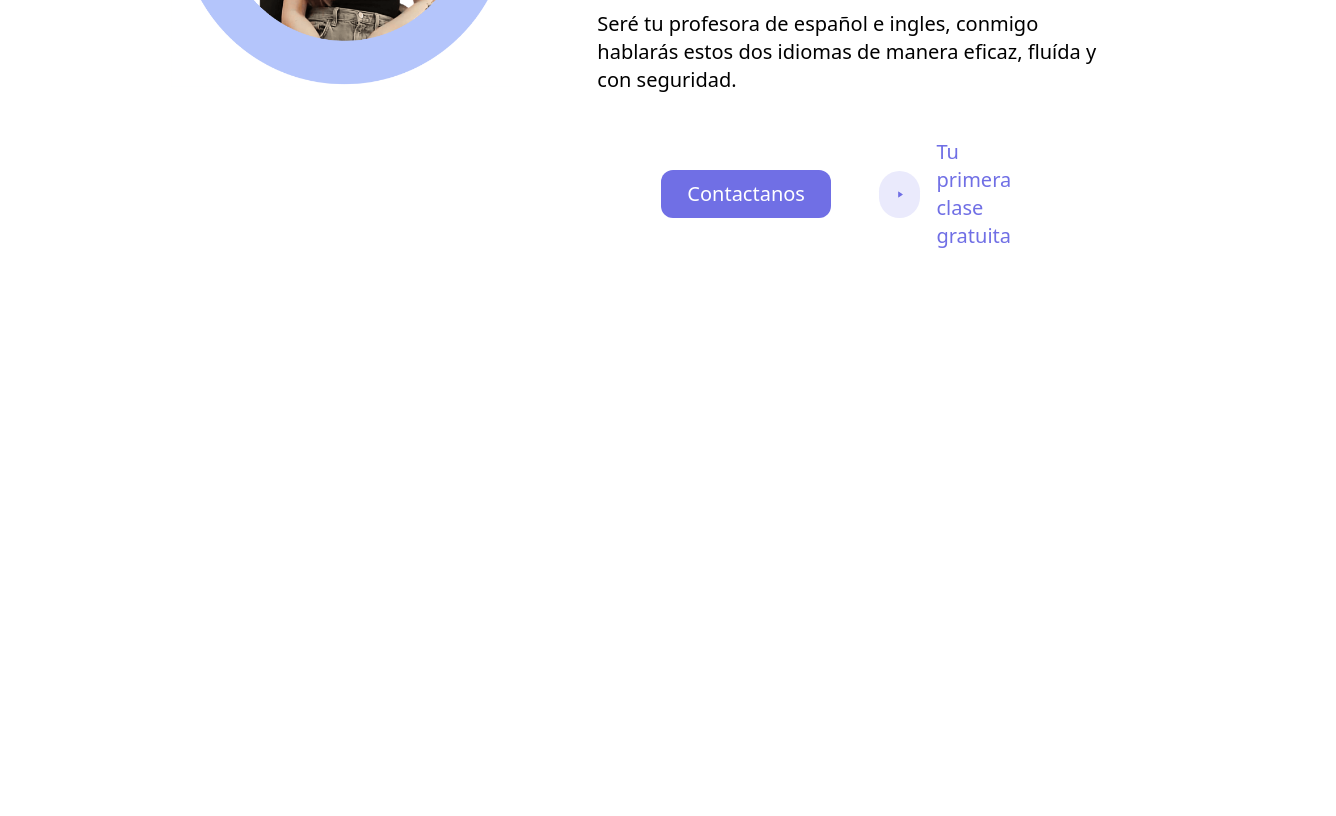
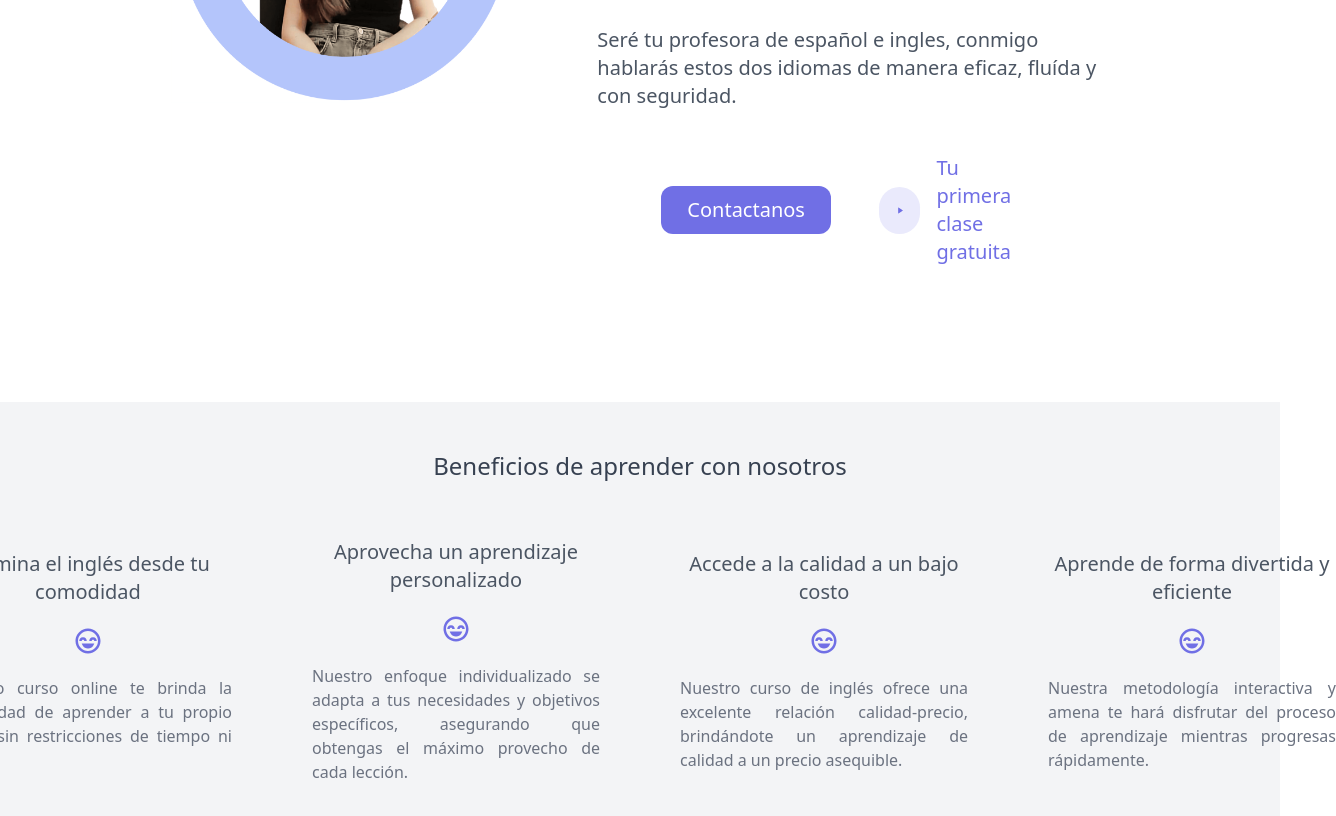
Before and after one commit to cljuiza/profesor-jesus, a React (Create React App) app: page / in a window 1280 px wide. Shown: the part 640-1456 px from the top of the page, 1336 px wide, since content can reach past the window. Before the commit the page ends 898 px from the top, so only its background shows below. Built offline with nearby package versions, Linux system fonts and the light colour scheme.

Commit message:
componente Benefits

```diff
--- /dev/null
+++ b/src/components/AcordionCard.jsx
@@ -0,0 +1,19 @@
+import React from "react"
+import {
+    BiHappyBeaming,
+} from "react-icons/bi";
+const AcordionCard = ({ title, desc }) => {
+
+    return (
+        <div className="w-72 text-justify">
+            <h1 className="text-xl text-center pb-5 text-gray-600">{title}</h1>
+            <div className="w-auto flex justify-center align-middle pb-5">
+                <BiHappyBeaming className=" text-primary " size='30px' />
+            </div>
+            <p className="text-gray-500">{desc}</p>
+        </div>
+
+    )
+}
+
+export default AcordionCard
--- /dev/null
+++ b/src/pages/home/Benefits.jsx
@@ -0,0 +1,28 @@
+import React from "react";
+import Layaut from "./Layaut";
+import { englishBenefits } from "./data/benefits"
+import AcordionCard from "../../components/AcordionCard";
+
+const Benefits = () => {
+    return (
+        <div className="w-full inline-block">
+            <div className="bg-gray-100 pt-12 pb-12 gap-10">
+                <h1 class="text-2xl font-medium text-gray-700 text-center">
+                    Beneficios de aprender con nosotros
+                </h1>
+                <Layaut className="pt-14 pb-0">
+                    <div className="flex justify-center items-center">
+                        {englishBenefits.map((e, index) =>
+                            <div key={index} className="mx-10" >
+                                <AcordionCard title={e.title} desc={e.desc} />
+                            </div>
+                        )}
+
+                    </div>
+                </Layaut>
+            </div>
+        </div>
+
+    )
+}
+export default Benefits
--- /dev/null
+++ b/src/pages/home/Hero.jsx
@@ -0,0 +1,41 @@
+import React from "react";
+import Layaut from "./Layaut";
+import AnimatedText from "../../components/AnimatedText";
+import { motion } from "framer-motion"
+import { useNavigate } from 'react-router-dom';
+import {
+    RiPlayFill,
+} from "react-icons/ri";
+
+const Hero = () => {
+    const navigate = useNavigate();
+    return (
+        <>
+            <main className="flex items-center text-dark w-full">
+                <Layaut className="m-15 pt-20">
+                    <div className="flex items-center justify-around w-full xl:flex-col">
+                        <div className=" w-1/3 lg:w-auto xl:px-3">
+                            <img src="/images/teacher2.png" alt="teacher" className="w-50 h-auto" loading="lazy" />
+                        </div>
+                        <div className="w-1/2 xl:w-auto flex flex-col items-center self-center">
+                            <AnimatedText text="Hola, soy Julia Antonioni !" className="!text-8xl !text-left sm:!text-3xl sm:mt-5 lg:!text-center" />
+                            <br />
+                            <p className="my-3 text-xl pr-3 sm:text-md sm:!text-center text-gray-600">Seré tu profesora de español e ingles, conmigo hablarás estos dos idiomas de manera eficaz, fluída y con seguridad.</p>
+                            {/* <p className="!text-left text-xl pt-2 pr-3 font-medium">¿ Qué esperas para empezar ?</p> */}
+                            <div className="w-9/12 flex justify-around items-center  md:flex-row xs:flex-col gap-4 mt-6 lg:self-center ">
+                                <motion.button onClick={() => navigate("/contact")} whileHover={{ y: -3 }} whileTap={{ scale: 0.9 }} className=" bg-primary hover:bg-violet-50 text-white hover:text-primary py-2 px-6 rounded-xl text-xl border-2 border-solid border-transparent hover:border-primary">
+                                    Contactanos
+                                </motion.button>
+                                <motion.button whileHover={{ y: -3 }} whileTap={{ scale: 0.9 }} className="flex items-center justify-start gap-4 py-2 px-8 rounded-xl text-xl !text-left md:!text-center md:px-1 text-primary hover:text-textNav font-normal">
+                                    <RiPlayFill className="bg-secondary  text-primary p-4 md:p-2 rounded-full box-content" size='15px' />
+                                    Tu primera <br />clase gratuita
+                                </motion.button>
+                            </div>
+                        </div>
+                    </div>
+                </Layaut>
+            </main>
+        </>
+    )
+}
+export default Hero
--- /dev/null
+++ b/src/pages/home/More.jsx
@@ -0,0 +1,12 @@
+import React from "react";
+
+const More = () => {
+    return (
+        <div>
+            <br />
+            <br />
+            <br />
+        </div>
+    )
+}
+export default More
--- /dev/null
+++ b/src/pages/home/data/benefits.js
@@ -0,0 +1,35 @@
+
+
+export const englishBenefits = [
+    {
+        title: "Domina el inglés desde tu comodidad",
+        desc: "Nuestro curso online te brinda la flexibilidad de aprender a tu propio ritmo, sin restricciones de tiempo ni lugar."
+    },
+    {
+        title: "Aprovecha un aprendizaje personalizado",
+        desc: "Nuestro enfoque individualizado se adapta a tus necesidades y objetivos específicos, asegurando que obtengas el máximo provecho de cada lección."
+    },
+    {
+        title: "Accede a la calidad a un bajo costo",
+        desc: "Nuestro curso de inglés ofrece una excelente relación calidad-precio, brindándote un aprendizaje de calidad a un precio asequible."
+    },
+    {
+        title: "Aprende de forma divertida y eficiente",
+        desc: "Nuestra metodología interactiva y amena te hará disfrutar del proceso de aprendizaje mientras progresas rápidamente."
+    }
+]
+
+export const spanishBenefits = [
+    {
+        title: "Aprende español desde cualquier parte del mundo",
+        desc: "Nuestro curso online te permite sumergirte en el idioma y la cultura hispana sin importar dónde te encuentres, ampliando tus horizontes sin salir de casa."
+    },
+    {
+        title: "Un enfoque personalizado para alcanzar tus metas",
+        desc: "Nuestro curso se adapta a tu nivel de conocimiento y ritmo de aprendizaje, brindándote la atención individualizada que necesitas para progresar rápidamente."
+    },
+    {
+        title: "Aprende español sin gastar una fortuna",
+        desc: "Nuestro curso de español te ofrece una educación de calidad a un precio accesible, para que puedas disfrutar de todos los beneficios del idioma sin romper tu presupuesto."
+    }
+]
--- a/src/pages/home/index.jsx
+++ b/src/pages/home/index.jsx
@@ -1,42 +1,17 @@
 import React from "react";
-import Layaut from "./Layaut";
-import AnimatedText from "../../components/AnimatedText";
-import { motion } from "framer-motion"
-import { useNavigate } from 'react-router-dom';
-import {
-    RiPlayFill,
-} from "react-icons/ri";
+import Hero from "./Hero";
+import Benefits from "./Benefits";
+import More from "./More";
 
 const Home = () => {
-    const navigate = useNavigate();
     return (
-        <>
-            <main className="flex items-center text-dark w-full h-32">
-                <Layaut className="m-15">
-                    <div className="flex items-center justify-around w-full xl:flex-col">
-                        <div className=" w-1/3 lg:w-auto xl:px-3">
-                            <img src="/images/teacher2.png" alt="teacher" className="w-50 h-auto" loading="lazy" />
-                        </div>
-                        <div className="w-1/2 xl:w-auto flex flex-col items-center self-center">
-                            <AnimatedText text="Hola, soy Julia Antonioni !" className="!text-8xl !text-left sm:!text-3xl sm:mt-5 lg:!text-center" />
-                            <br />
-                            <p className="my-3 text-xl pr-3 sm:text-md sm:!text-center">Seré tu profesora de español e ingles, conmigo hablarás estos dos idiomas de manera eficaz, fluída y con seguridad.</p>
-                            {/* <p className="!text-left text-xl pt-2 pr-3 font-medium">¿ Qué esperas para empezar ?</p> */}
-                            <div className="w-9/12 flex justify-around items-center  md:flex-row xs:flex-col gap-4 mt-6 lg:self-center ">
+        <div>
+            <Hero />
+            <Benefits />
+            <More />
+            <br />
 
-                                <motion.button onClick={() => navigate("/contact")} whileHover={{ y: -3 }} whileTap={{ scale: 0.9 }} className=" bg-primary hover:bg-violet-50 text-white hover:text-primary py-2 px-6 rounded-xl text-xl border-2 border-solid border-transparent hover:border-primary">
-                                    Contactanos
-                                </motion.button>
-                                <motion.button whileHover={{ y: -3 }} whileTap={{ scale: 0.9 }} className="flex items-center justify-start gap-4 py-2 px-8 rounded-xl text-xl !text-left md:!text-center md:px-1 text-primary hover:text-textNav">
-                                    <RiPlayFill className="bg-secondary text-primary p-4 md:p-2 rounded-full box-content" size='15px' />{" "}
-                                    Tu primera <br />clase gratuita
-                                </motion.button>
-                            </div>
-                        </div>
-                    </div>
-                </Layaut>
-            </main>
-        </>
+        </div>
     )
 }
 export default Home
```
Also changed, not shown: src/common/Navbar.jsx (+11 -13 lines).
